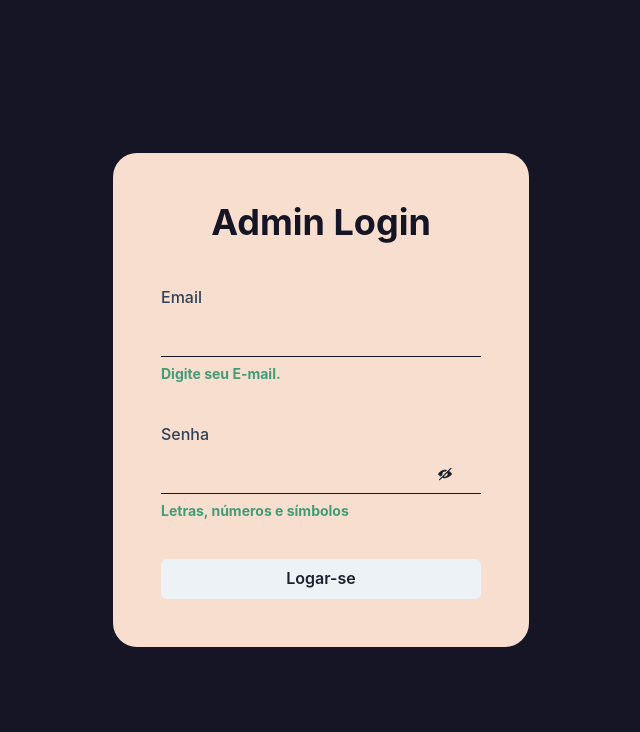
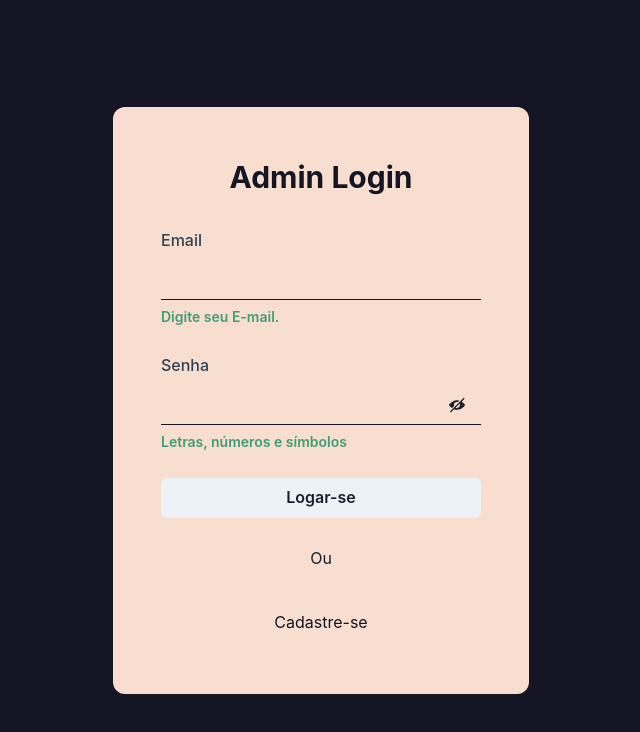
Before and after one commit to kevinaryeldev/kevin-dev-blog, a React (Vite) app: page /login/admin in a window 1280 px wide. Shown: the top 732 px of the page, without its empty margins (319-959 px from the left). Built offline with nearby package versions, Linux system fonts and the light colour scheme.

Commit message:
style(loginPage):Created external style for login

```diff
--- a/package.json
+++ b/package.json
@@ -10,6 +10,7 @@
   "dependencies": {
     "@chakra-ui/icons": "^2.0.2",
     "@chakra-ui/react": "^2.2.0",
+    "@chakra-ui/theme-tools": "^2.0.2",
     "@emotion/react": "^11",
     "@emotion/styled": "^11",
     "@hookform/resolvers": "^2.9.0",
--- a/src/pages/admin/login.tsx
+++ b/src/pages/admin/login/index.tsx
@@ -1,24 +1,33 @@
 import {
-  Center,
-  Flex,
-  FormControl,
   FormHelperText,
   FormErrorMessage,
   FormLabel,
-  Input,
-  Heading,
-  Button,
   InputGroup,
   InputRightElement,
-  IconButton,
 } from '@chakra-ui/react'
 
 import { ViewIcon, ViewOffIcon } from '@chakra-ui/icons'
-
 import { useForm } from 'react-hook-form'
 import { yupResolver } from '@hookform/resolvers/yup'
 import { useState } from 'react'
-import loginSchema from '../../utils/schemas/login'
+import loginSchema from '../../../utils/schemas/login'
+import {
+  ButtonSubmit,
+  FormContainer,
+  FormTitle,
+  FormWrapper,
+  IconRightPassword,
+  InputStyled,
+  InputWrapper,
+  LinkSignup,
+  LinkWrapper,
+  TextOr,
+} from './style'
+
+export interface DataType {
+  email?: string
+  password?: string
+}
 
 const Login = () => {
   const {
@@ -27,35 +36,29 @@ const Login = () => {
     formState: { errors },
   } = useForm({ resolver: yupResolver(loginSchema) })
 
+  const submitData = (data: DataType) => {
+    console.log(data)
+  }
+
   const [viewPassword, setViewPassword] = useState(false)
 
   const handleShowPassword = () => setViewPassword(!viewPassword)
+
   return (
     <>
-      <Center height={'full'}>
-        <Flex
-          gap={'10'}
-          as="form"
-          direction={'column'}
-          bg={'#f7dece'}
-          borderRadius={'3xl'}
-          padding={'12'}
-          minW={'320px'}
-        >
-          <Heading as="h2" size="xl" color={'primary'} textAlign={'center'}>
-            Admin Login
-          </Heading>
-          <FormControl color={'secondary'} isInvalid={errors.email}>
+      <FormWrapper>
+        <FormContainer as="form" onSubmit={handleSubmit(submitData)}>
+          <FormTitle as="h2">Admin Login</FormTitle>
+          <InputWrapper isInvalid={errors.email}>
             <FormLabel htmlFor="email">Email</FormLabel>
-            <Input
-              borderColor={'primary'}
-              color={'primary'}
-              variant="flushed"
+            <InputStyled
               id="email"
               type="email"
+              variant="flushed"
+              {...register('email')}
             />
             {!errors.email ? (
-              <FormHelperText color={'positive'} fontWeight={'bold'}>
+              <FormHelperText color={'positive'} fontWeight={'semibold'}>
                 Digite seu E-mail.
               </FormHelperText>
             ) : (
@@ -63,21 +66,18 @@ const Login = () => {
                 {errors.email.message}
               </FormErrorMessage>
             )}
-          </FormControl>
-          <FormControl color={'secondary'} isInvalid={errors.password}>
+          </InputWrapper>
+          <InputWrapper color={'secondary'} isInvalid={errors.password}>
             <FormLabel htmlFor="email">Senha</FormLabel>
-            <InputGroup size="md">
-              <Input
-                pr="4.5rem"
+            <InputGroup>
+              <InputStyled
+                id="password"
                 type={viewPassword ? 'text' : 'password'}
                 variant="flushed"
-                borderColor={'primary'}
+                {...register('password')}
               />
-              <InputRightElement width="4.5rem">
-                <IconButton
-                  aria-label="password visibility"
-                  h="1.75rem"
-                  size="sm"
+              <InputRightElement width="3rem">
+                <IconRightPassword
                   onClick={handleShowPassword}
                   variant={'ghost'}
                   icon={viewPassword ? <ViewIcon /> : <ViewOffIcon />}
@@ -85,7 +85,7 @@ const Login = () => {
               </InputRightElement>
             </InputGroup>
             {!errors.password ? (
-              <FormHelperText color={'positive'} fontWeight={'bold'}>
+              <FormHelperText color={'positive'} fontWeight={'semibold'}>
                 Letras, números e símbolos
               </FormHelperText>
             ) : (
@@ -93,10 +93,14 @@ const Login = () => {
                 {errors.password.message}
               </FormErrorMessage>
             )}
-          </FormControl>
-          <Button type="submit">Logar-se</Button>
-        </Flex>
-      </Center>
+          </InputWrapper>
+          <ButtonSubmit type="submit">Logar-se</ButtonSubmit>
+          <TextOr>Ou</TextOr>
+          <LinkWrapper>
+            <LinkSignup to={'/admin/register'}>Cadastre-se</LinkSignup>
+          </LinkWrapper>
+        </FormContainer>
+      </FormWrapper>
     </>
   )
 }
--- /dev/null
+++ b/src/pages/admin/login/style.ts
@@ -0,0 +1,96 @@
+import {
+  Box,
+  Button,
+  Center,
+  chakra,
+  FormControl,
+  Heading,
+  IconButton,
+  Input,
+  Text,
+} from '@chakra-ui/react'
+import { NavLink } from 'react-router-dom'
+
+import { mode, darken, lighten } from '@chakra-ui/theme-tools'
+
+export const FormWrapper = chakra(Center, {
+  baseStyle: {
+    minH: 'full',
+  },
+})
+
+export const FormContainer = chakra(Box, {
+  baseStyle: {
+    display: 'flex',
+    flexDir: 'column',
+    padding: [8, 10, 12],
+    bg: '#f7dece',
+    borderRadius: 'xl',
+    minW: '320px',
+    gap: [5, 6, 7],
+  },
+})
+
+export const FormTitle = chakra(Heading, {
+  baseStyle: {
+    fontSize: ['2xl', '2xl', '3xl'],
+    color: 'primary',
+    textAlign: 'center',
+
+    fontWeight: '700',
+  },
+})
+
+export const InputWrapper = chakra(FormControl, {
+  baseStyle: {
+    color: 'secondary',
+  },
+})
+
+export const InputStyled = chakra(Input, {
+  baseStyle: {
+    borderColor: 'primary',
+    bg: 'inherit',
+    pr: '4.5rem',
+  },
+})
+
+export const IconRightPassword = chakra(IconButton, {
+  baseStyle: {
+    ariaLabel: 'password visibility',
+    h: '1.75rem',
+    size: 'sm',
+  },
+})
+
+export const ButtonSubmit = chakra(Button, {
+  baseStyle: {
+    w: 'full',
+  },
+})
+
+export const TextOr = chakra(Text, {
+  baseStyle: {
+    size: '2xs',
+    textAlign: 'center',
+  },
+})
+
+export const LinkWrapper = chakra(Box, {
+  baseStyle: {
+    padding: 3,
+    borderRadius: 'xl',
+    alignSelf: 'center',
+    w: 'fit-content',
+    _hover: {
+      bgColor: darken('#f7dece', 10),
+    },
+  },
+})
+
+export const LinkSignup = chakra(NavLink, {
+  baseStyle: {
+    color: 'primary',
+    bgColor: 'inherit',
+  },
+})
--- a/src/pages/register/index.tsx
+++ /dev/null
@@ -1,4 +0,0 @@
-const Register = () => {
-  return <></>
-}
-export default Register
```
